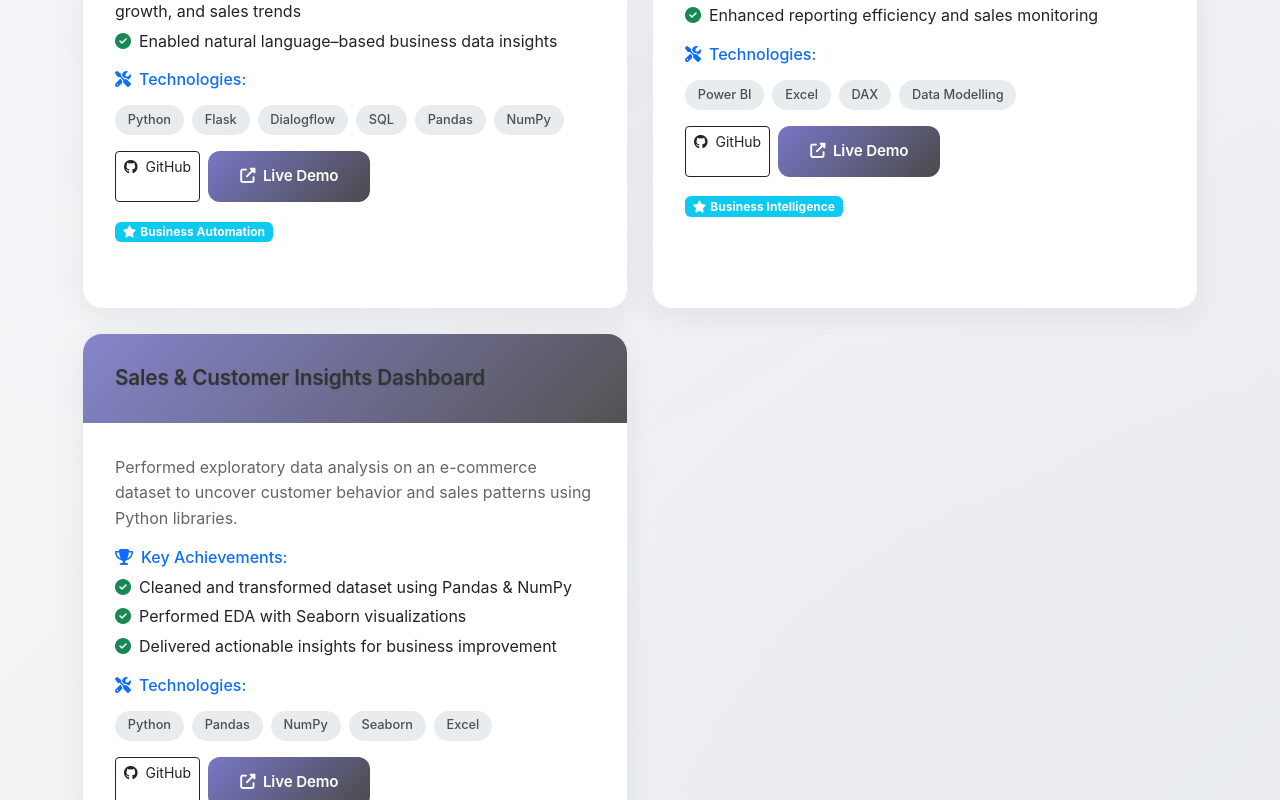
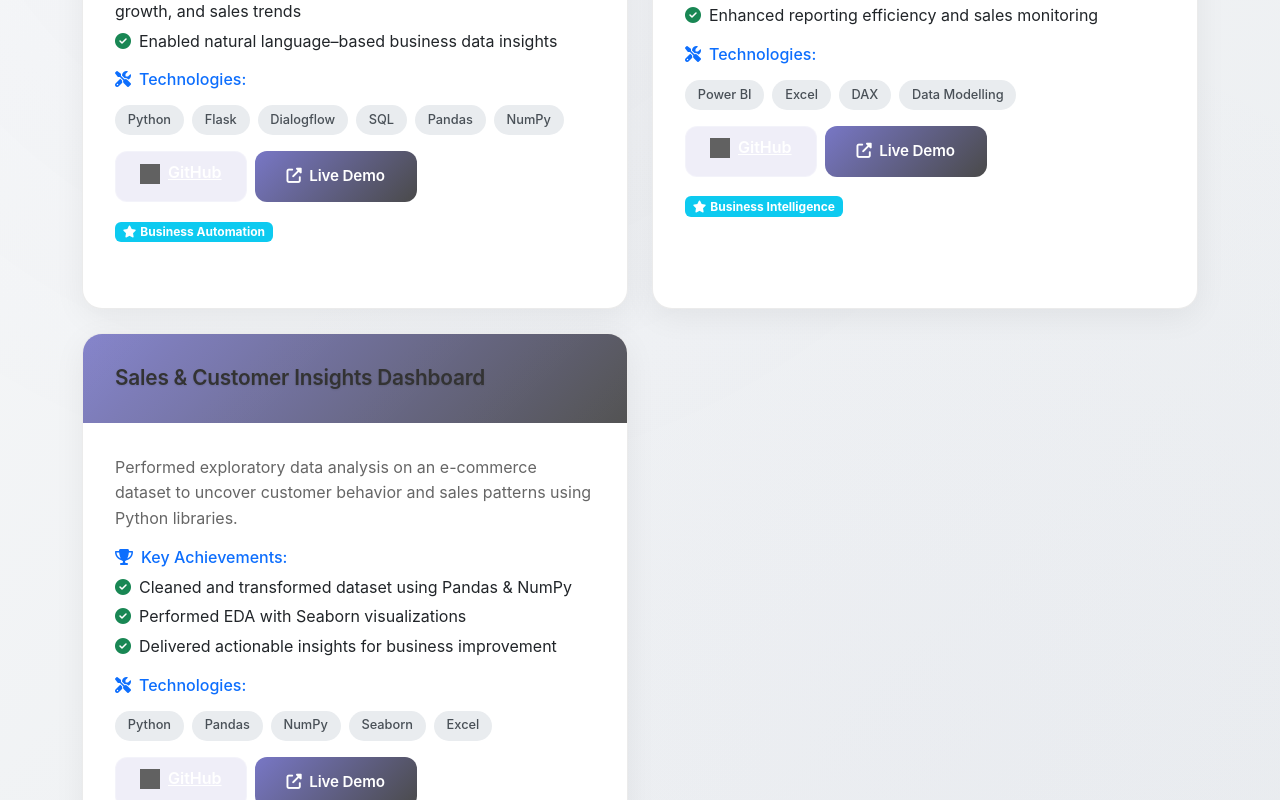
Before and after one commit to Amalgopakumar/portfolio, a React (Create React App) app: page / in a window 1280 px wide. Shown: the part 2480-3280 px from the top of the page. Built offline with nearby package versions, Linux system fonts and the light colour scheme; grey boxes are pictures that could not be loaded.

Commit message:
edit final

```diff
--- a/src/components/Projects.js
+++ b/src/components/Projects.js
@@ -106,8 +106,22 @@ const Projects = () => {
 
                   <div className="project-links mb-3">
                     <div className="d-flex gap-2">
-                      <a href={project.githubLink} target="_blank" rel="noopener noreferrer" className="btn btn-outline-dark btn-sm">
-                        <i className="fab fa-github me-1"></i> GitHub
+                      <a href={project.githubLink} target="_blank" rel="noopener noreferrer" className="bbg-black text-white px-4 py-2 rounded-md flex items-center gap-2 hover:bg-gray-900 transition"
+                        style={{
+                            border: "1.5px solid rgba(255,255,255,0.3)",
+                            background: "rgba(120,119,198,0.12)",
+                            backdropFilter: "blur(8px)",
+                            borderRadius: "12px",
+                            padding: "8px 14px",
+                            color: "#fff",
+                            fontWeight: "600"
+                          }}>
+                            <img
+                                src="https://cdn.jsdelivr.net/npm/simple-icons@latest/icons/github.svg"
+                                alt="GitHub"
+                                style={{ width: "20px", height: "20px", filter: "invert(100%)", marginRight: "8px" }}
+                              />
+                              GitHub
                       </a>
                       <a href={project.demoLink} target="_blank" rel="noopener noreferrer" className="btn btn-primary btn-sm">
                         <i className="fas fa-external-link-alt me-1"></i> Live Demo
--- a/src/index.css
+++ b/src/index.css
@@ -715,7 +715,7 @@ html {
 .impact-number {
   font-size: 2rem;
   font-weight: bold;
-  color: #007bff;
+  color: #1f7de289;
   margin-bottom: 0.5rem;
 }
 
```
